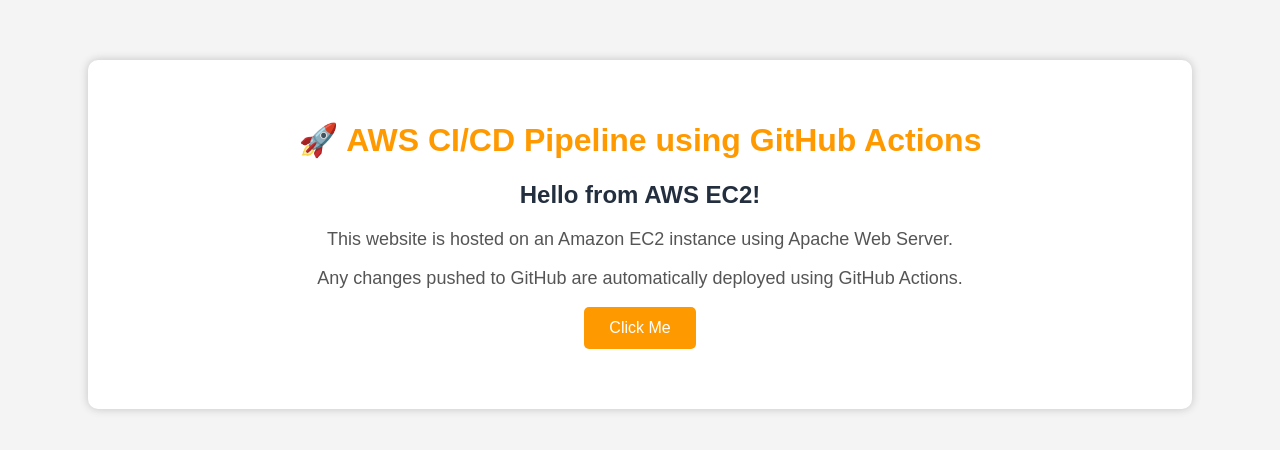
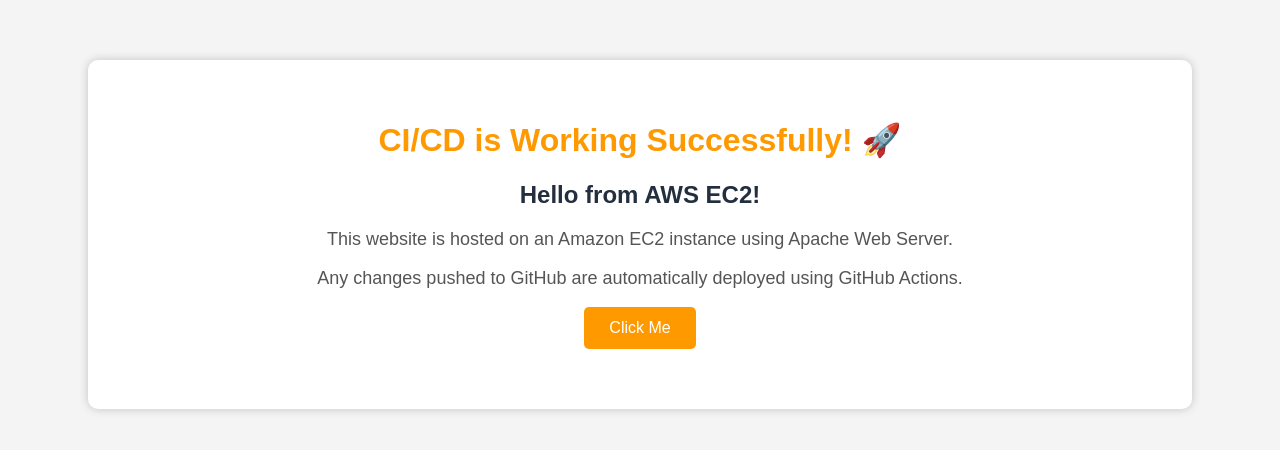
Before and after one commit to YasaswiniTadikonda/aws-cicd-demo, a plain HTML site: page index.html in a window 1280 px wide. Drawn offline with Linux system fonts and the light colour scheme.

Commit message:
Test automatic deployment

```diff
--- a/index.html
+++ b/index.html
@@ -9,7 +9,7 @@
 <body>
 
     <div class="container">
-        <h1>🚀 AWS CI/CD Pipeline using GitHub Actions</h1>
+        <h1>CI/CD is Working Successfully! 🚀</h1>
 
         <h2>Hello from AWS EC2!</h2>
 
```
